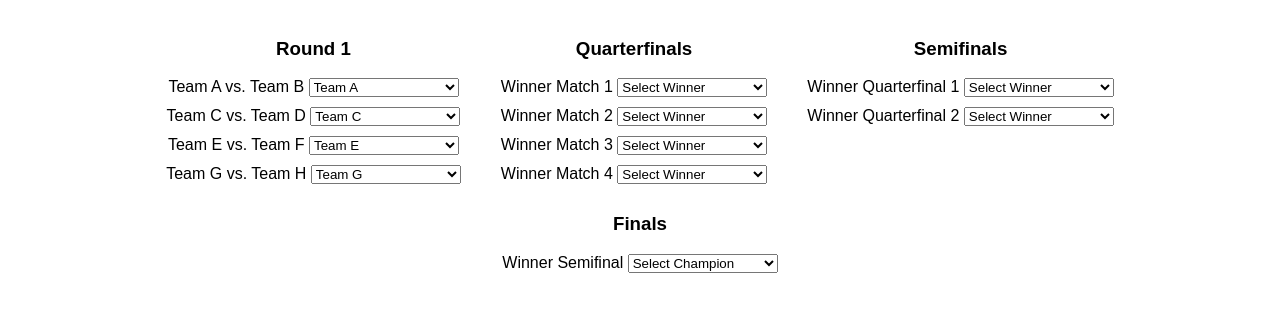
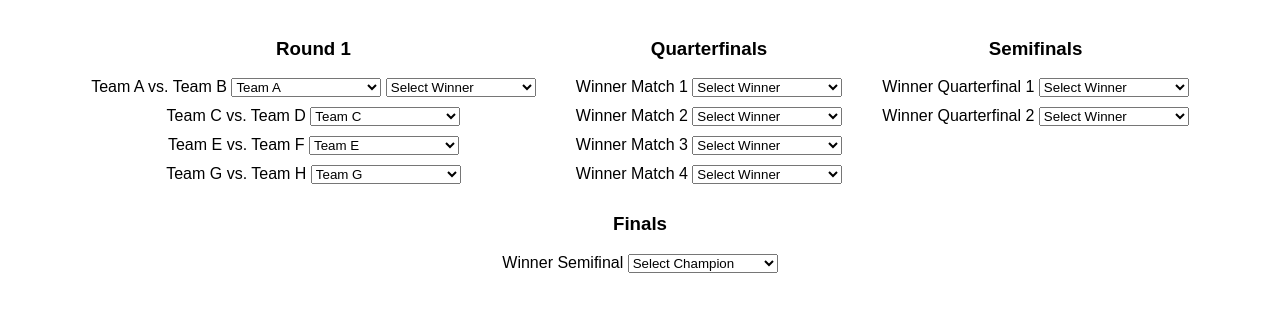
Before and after one commit to TechVenturesKy/Sweet-16-Bracket, a plain HTML site: page index.html in a window 1280 px wide. Shown: the part 61-372 px from the top of the page. Drawn offline with Linux system fonts and the light colour scheme.

Commit message:
Update index.html

```diff
--- a/index.html
+++ b/index.html
@@ -32,6 +32,9 @@
                         <option value="Team A">Team A</option>
                         <option value="Team B">Team B</option>
                     </select>
+                    <select id="quarter1">
+    <option value="" disabled selected>Select Winner</option>
+</select>
                 </div>
                 <div class="matchup">
                     <label>Team C vs. Team D</label>
```
